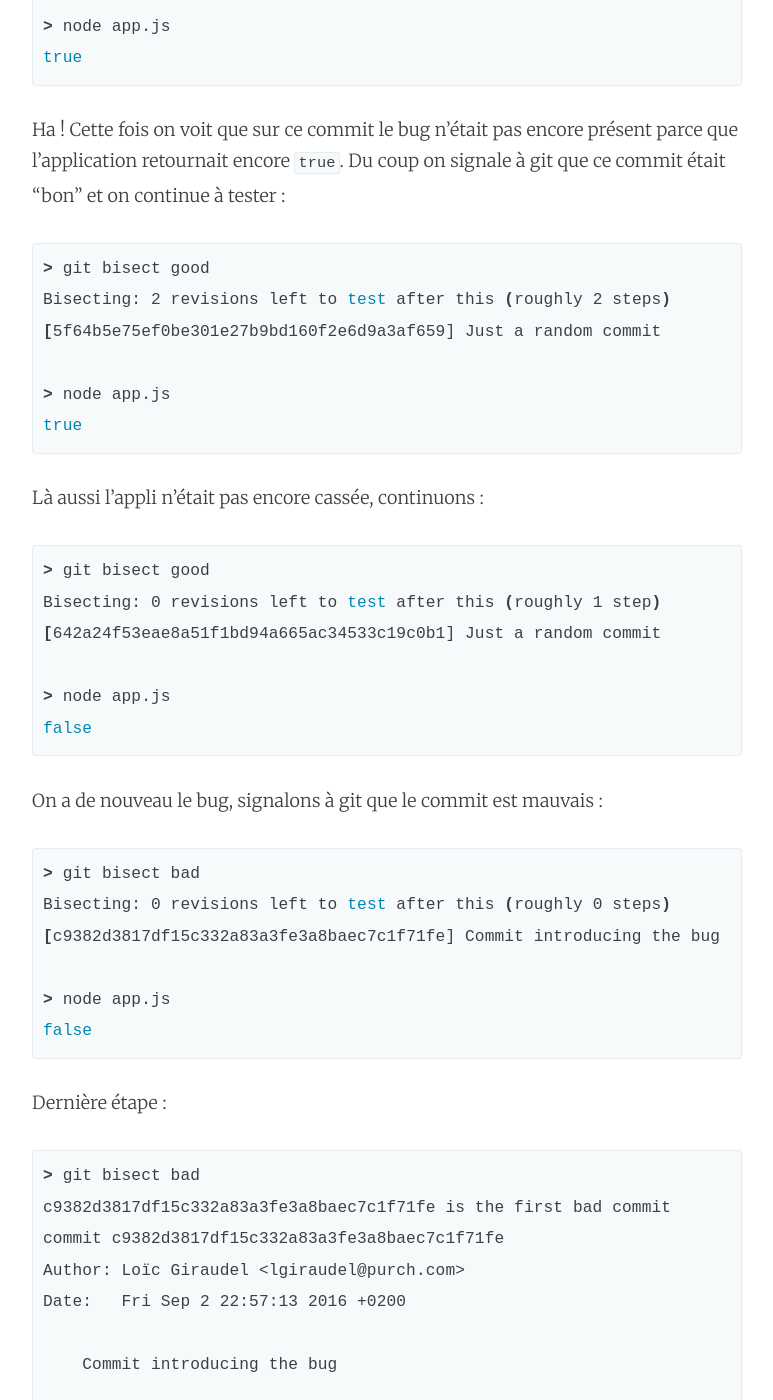
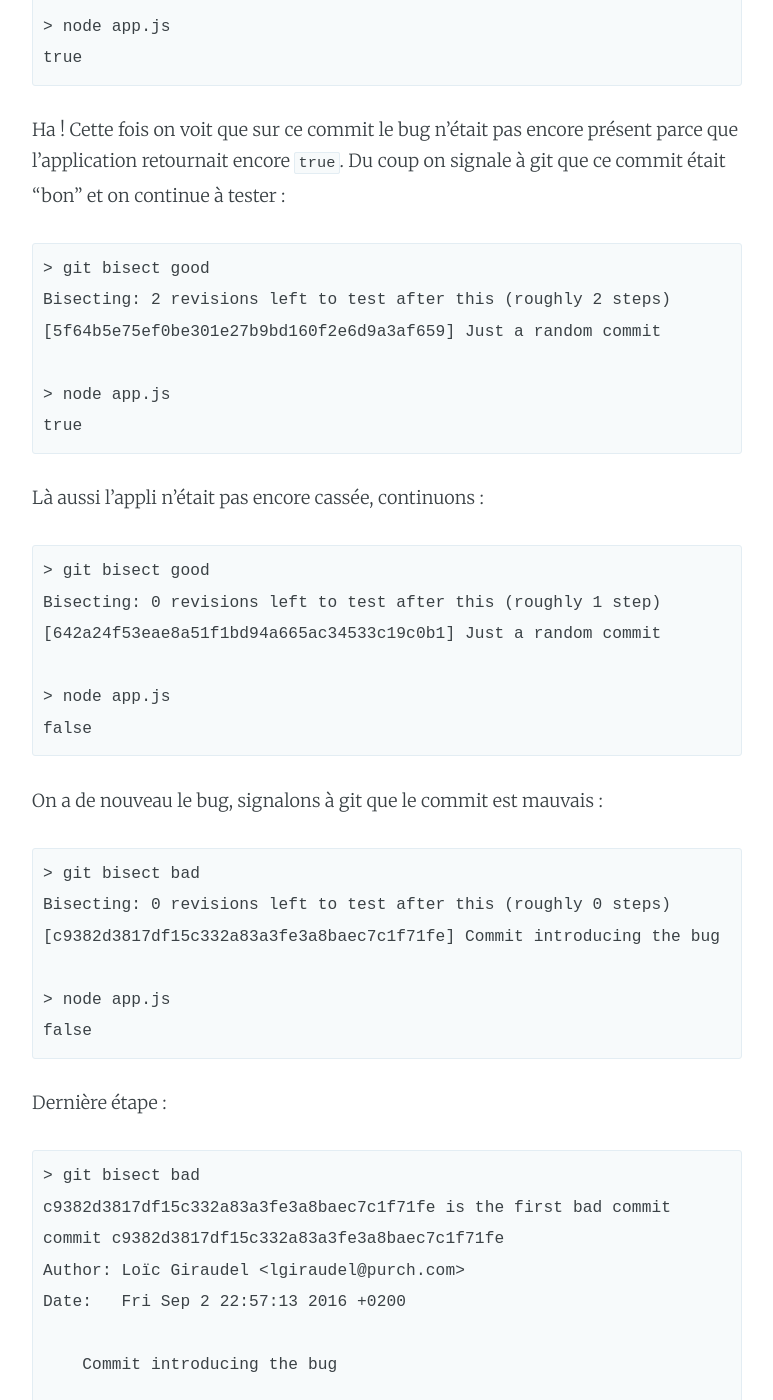
Before and after one commit to lgiraudel/adopteungit, a Jekyll site: the page built from _posts/2016-09-04-la-chasse-aux-bugs-avec-git-bisect.markdown, in a window 1280 px wide and 1400 px high, scrolled down 4056 px. Shown: the whole window, without its empty margins (253-1026 px from the left). Built offline with Jekyll 4.4.1, drawn with Linux system fonts in a browser that asks for light colours; comment, search, counter and statistics services are not loaded; some of the changed text lies outside the part shown.

Commit message:
Improve code blocks

```diff
--- a/_posts/2016-09-04-la-chasse-aux-bugs-avec-git-bisect.markdown
+++ b/_posts/2016-09-04-la-chasse-aux-bugs-avec-git-bisect.markdown
@@ -38,7 +38,7 @@ Je fais ça avec ce petit script Node :
 
 Testons l'appli après ces 100 commits pour voir :
 
-{% highlight bash %}
+{% highlight text %}
 node app.js
 > false
 {% endhighlight %}
@@ -46,7 +46,7 @@ node app.js
 Ok j'ai mon bug, maintenant je dois choisir l'intervalle sur lequel je vais faire mon git bisect. Je sais que mon application marchait au début et ne marche plus au bout de 100 commits donc on ne va pas s'embêter, on va prendre tout l'intervalle.
 Je lance donc git bisect avec la commande `start` en lui précisant la fin puis le début de l'intervalle (oui c'est pas super logique et c'est comme les prises USB, on essaye toujours 3 fois avant d'y arriver), autrement dit le HEAD et le 100ème commit avant le HEAD :
 
-{% highlight bash %}
+{% highlight text %}
 > git bisect start HEAD HEAD~100
 Bisecting: 49 revisions left to test after this (roughly 6 steps)
 [097650fd10877eadb3754ed3170faad5feac7467] Just a random commits
@@ -56,14 +56,14 @@ git m'annonce que pour trouver mon commit, il va devoir couper l'intervalle en d
 
 Je dois alors tester si à cet endroit l'application fonctionnait ou était déjà cassée.
 
-{% highlight bash %}
+{% highlight text %}
 > node app.js
 false
 {% endhighlight %}
 
 La valeur est toujours `false` donc c'était déjà cassé lorsque ce commit du milieu a été créé. Du coup je préviens git en lui disant que ce commit du milieu est "mauvais" :
 
-{% highlight bash %}
+{% highlight text %}
 > git bisect bad
 Bisecting: 24 revisions left to test after this (roughly 5 steps)
 [f7cc3a58bf2b2407a41870db7e359df0468283f0] Just a random commits
@@ -71,14 +71,14 @@ Bisecting: 24 revisions left to test after this (roughly 5 steps)
 
 Hop, git m'annonce qu'il ne reste plus que 5 étapes avant de trouver le commit ayant engendré le bug. Il a également découpé en deux la première moitiée de notre précédent intervalle et s'est positionné sur le commit du milieu. On re-test l'application sur ce nouveau commit :
 
-{% highlight bash %}
+{% highlight text %}
 > node app.js
 false
 {% endhighlight %}
 
 On indique de nouveau à git que ce commit était mauvais et on retest :
 
-{% highlight bash %}
+{% highlight text %}
 > git bisect bad
 Bisecting: 12 revisions left to test after this (roughly 4 steps)
 [b69debfd02d4099e5cd009794351800b7ce5bc94] Just a random commit
@@ -89,7 +89,7 @@ false
 
 On recommence :
 
-{% highlight bash %}
+{% highlight text %}
 > git bisect bad
 Bisecting: 5 revisions left to test after this (roughly 3 steps)
 [67bc83324eda649968ae89e5f643c23cf8ac02d2] Just a random commit
@@ -100,7 +100,7 @@ true
 
 Ha ! Cette fois on voit que sur ce commit le bug n'était pas encore présent parce que l'application retournait encore `true`. Du coup on signale à git que ce commit était "bon" et on continue à tester :
 
-{% highlight bash %}
+{% highlight text %}
 > git bisect good
 Bisecting: 2 revisions left to test after this (roughly 2 steps)
 [5f64b5e75ef0be301e27b9bd160f2e6d9a3af659] Just a random commit
@@ -111,7 +111,7 @@ true
 
 Là aussi l'appli n'était pas encore cassée, continuons :
 
-{% highlight bash %}
+{% highlight text %}
 > git bisect good
 Bisecting: 0 revisions left to test after this (roughly 1 step)
 [642a24f53eae8a51f1bd94a665ac34533c19c0b1] Just a random commit
@@ -122,7 +122,7 @@ false
 
 On a de nouveau le bug, signalons à git que le commit est mauvais :
 
-{% highlight bash %}
+{% highlight text %}
 > git bisect bad
 Bisecting: 0 revisions left to test after this (roughly 0 steps)
 [c9382d3817df15c332a83a3fe3a8baec7c1f71fe] Commit introducing the bug
@@ -133,7 +133,7 @@ false
 
 Dernière étape :
 
-{% highlight bash %}
+{% highlight text %}
 > git bisect bad
 c9382d3817df15c332a83a3fe3a8baec7c1f71fe is the first bad commit
 commit c9382d3817df15c332a83a3fe3a8baec7c1f71fe
@@ -150,7 +150,7 @@ De plus git s'est positionné sur le premier commit ne contenant pas le problèm
 
 Il ne me reste plus qu'à analyser le commit ayant introduit le bug et à le corriger après être retourné sur le master (ce qui peut être fait avec la commande `git bisect reset`).
 
-{% highlight bash %}
+{% highlight diff %}
 > git log -p -1 c9382d3817df15c332a83a3fe3a8baec7c1f71fe
 commit c9382d3817df15c332a83a3fe3a8baec7c1f71fe
 Author: Loïc Giraudel <l.giraudel@gmail.com>
```
